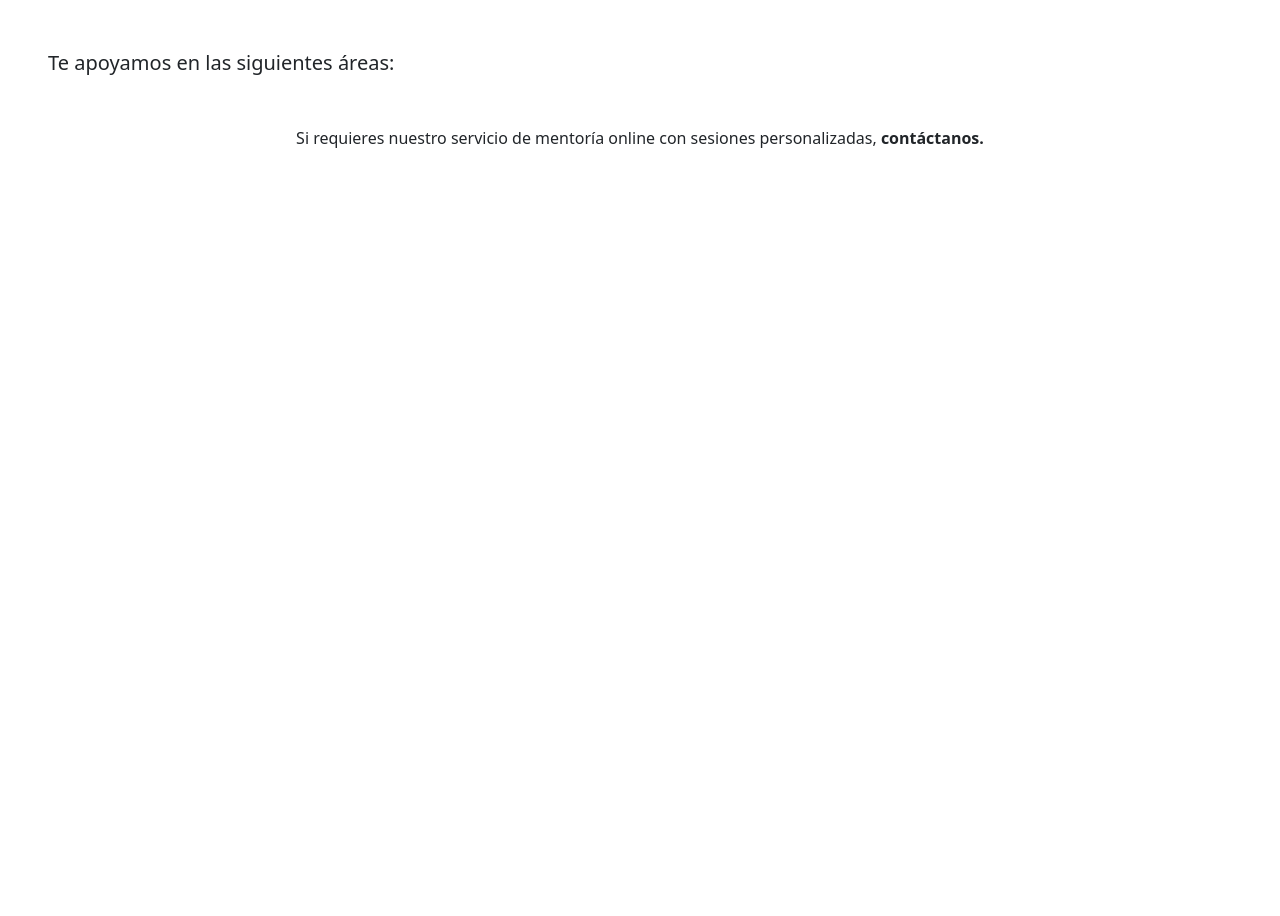
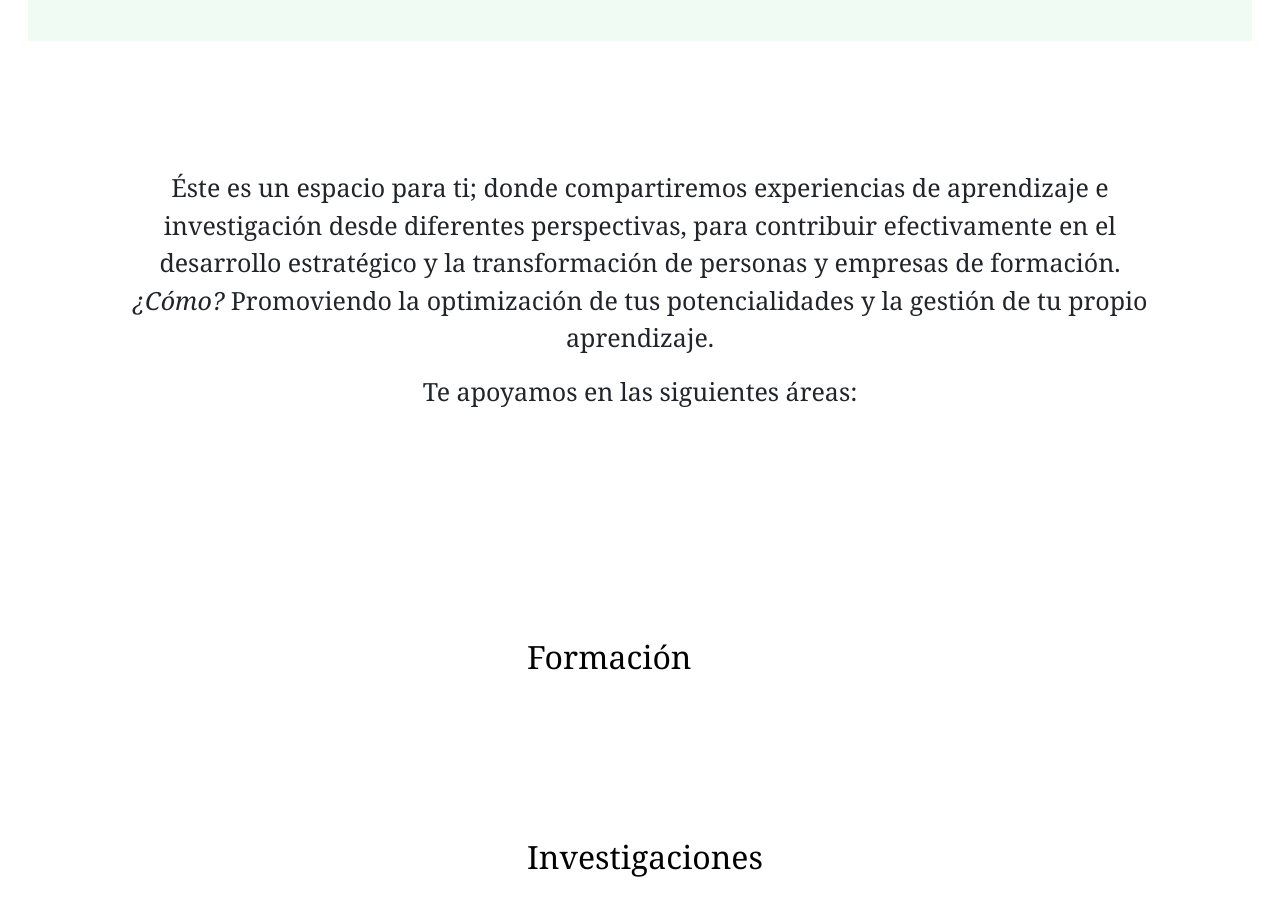
Before and after one commit to jenireeac/pensamiento-innovativo, a React (Create React App) app: page / in a window 1280 px wide. Shown: the part 1872-2788 px from the top of the page. Before the commit the page ends 2038 px from the top, so only its background shows below. Built offline with nearby package versions, Linux system fonts and the light colour scheme.

Commit message:
added flipcard section

```diff
--- a/src/App.css
+++ b/src/App.css
@@ -14,6 +14,9 @@
   );
   --heading-font: "Cormorant Garamond", serif;
   --sub-heading-font: "Gentium Plus", serif;
+  --third-heading-font: "Lucida Sans", "Lucida Sans Regular", "Lucida Grande",
+    "Lucida Sans Unicode", Geneva, Verdana, sans-serif;
+  --text-font: Cambria, Cochin, Georgia, Times, "Times New Roman", serif;
 }
 
 .first-heading {
@@ -26,6 +29,10 @@
   font-family: var(--sub-heading-font);
 }
 
+.third-heading {
+  font-family: var(--third-heading-font);
+  margin: 2em;
+}
 .card-t {
   background: radial-gradient(
     328px at 2.9% 15%,
@@ -37,35 +44,75 @@
   );
   margin: 1em;
 }
-.about-card {
-  background-color: #fafafa;
-}
-
-.mentoria-text {
-  font-size: 22px;
-  font-family: Georgia, "Times New Roman", Times, serif;
-
-}
-
-.card-aprende {
-  font-size: 28px;
-  font-weight: 100;
-  font-family: "Gill Sans", "Gill Sans MT", Calibri, "Trebuchet MS", sans-serif;
-}
 
 @media screen and (min-width: 992px) {
   .home-first-text,
-  .home-second-text{
-    margin-top: 3em;
+  .home-second-text,
+  .mentoria-text {
     font-size: 25px;
     text-align: center;
-    padding: 2em;
+    font-family: var(--text-font);
+  }
+  .home-first-text,
+  .home-second-text {
+    padding: 4em;
+  }
+  .mentoria-text {
+    margin-bottom: 4em;
   }
   .image-photo,
   .image-logo {
     display: block;
     margin-left: auto;
     margin-right: auto;
+  }
+  .mentoria-card {
+    margin: 6em;
+    padding: 2em;
+  }
+
+  .flip-card {
+    perspective: 100%; /* Define the perspective for 3D rotation */
+    width: 250px;
+    height: 200px;
+  }
+
+  .flip-card:hover .flip-card-inner {
+    transform: rotateY(180deg);
+    width: 70em;
+  }
+  .flip-card-inner {
+    width: 100%;
+    height: 100%;
+    transition: transform 0.6s; /* Apply a smooth transition effect */
+    transform-style: preserve-3d;
+  }
+
+  .flip-card.flipped .flip-card-inner {
+    transform: rotateY(
+      180deg
+    ); /* Rotate the inner element for the flip effect */
+  }
+
+  .flip-card-front,
+  .flip-card-back {
+    position: absolute;
+    width: 100%;
+    height: 100%;
+    backface-visibility: hidden; /* Hide the backface of the elements */
+  }
+
+  .flip-card-front {
+    background-color: #ffffff;
+    color: black;
+    font-family: var(--text-font);
+  }
+
+  .flip-card-back {
+    font-size: 18px;
+    background-color: #f0fbf4;
+
+    transform: rotateY(180deg); /* Initially hide the back side */
   }
 }
 @media screen and (max-width: 992px) {
--- a/src/App.js
+++ b/src/App.js
@@ -3,6 +3,7 @@ import "../node_modules/bootstrap/dist/css/bootstrap.min.css";
 import Navbar from "./components/Navbar";
 import Home from "./components/Home";
 import Mentoria from "./components/Mentoria";
+import FlipCard from "./components/Flipcard";
 //  import About from "./components/About";
 //  import Aprende from "./components/Aprende";
 //  import Footer from "./components/Footer";
@@ -14,7 +15,17 @@ function App() {
     <div>
       <Navbar></Navbar>
       <Home />
-       <Mentoria />
+      <Mentoria />
+      <FlipCard
+        frontText="Formación"
+        backText="Un servicio de mentoría que contribuya efectivamente al desarrollo estratégico y a la transformación de la labor docente.
+Centrado en posibilitar la innovación y la mejora continua de quienes enseñan; haciendo énfasis en la diversidad e inclusión, la colaboración y cooperación, integralidad, personalización de la enseñanza, metacognición y efectividad.
+"
+      />
+      <FlipCard frontText="Investigaciones" backText="Un servicio de mentoría que promueva el desarrollo estratégico del investigador y la transformación de la labor investigativa.
+Centrado en la formación de investigadores con un cambio de miras; compartir experiencias de investigación, con estrategias, acciones y propuestas positivas, innovadoras y éticas.
+" />
+      <FlipCard frontText="Diseño de cursos" backText="Atención personalizada con el diseño de cursos para público externo, particulares o empresas, según requerimientos del demandante y, la necesidad formativa de los usuarios docentes e investigadores. " />
       {/* <Aprende />
       <About />
       <Footer />  */}
--- /dev/null
+++ b/src/components/Flipcard.js
@@ -0,0 +1,32 @@
+import React, { useState } from "react";
+import Container from "react-bootstrap/Container";
+import Row from "react-bootstrap/Row";
+import Col from "react-bootstrap/Col";
+
+const FlipCard = ({ frontText, backText }) => {
+  const [isFlipped] = useState(false);
+
+  return (
+    <>
+      <Container fluid>
+        <Row>
+          <div className={`flip-card ${isFlipped ? "flipped" : ""}`}>
+            <div className="flip-card-inner">
+              <Col className="flip-card-front">
+                {" "}
+                {/* Content for the front side of the card */}
+                <h2>{frontText}</h2>
+              </Col>
+              <Col className="flip-card-back">
+                {/* Content for the back side of the card */}
+                <p>{backText}</p>
+              </Col>
+            </div>
+          </div>
+        </Row>
+      </Container>
+    </>
+  );
+};
+
+export default FlipCard;
--- a/src/components/Mentoria.js
+++ b/src/components/Mentoria.js
@@ -1,15 +1,10 @@
 import React from "react";
-import Container from "react-bootstrap/Container";
-import Row from "react-bootstrap/Row";
-import Col from "react-bootstrap/Col";
 
 const Mentoria = () => {
   return (
-    <div>
-      <h2 id="mentoria" className="text-center first-heading">
-        Mentoria
-      </h2>
-      <div className="text-center mentoria-text">
+    <div id="mentoria">
+      <div className="mentoria-card">
+      <div className=" text-center mentoria-text">
         <p>
           Éste es un espacio para ti; donde compartiremos experiencias de
           aprendizaje e investigación desde diferentes perspectivas, para
@@ -19,19 +14,9 @@ const Mentoria = () => {
           <em>¿Cómo?</em> Promoviendo la optimización de tus potencialidades y
           la gestión de tu propio aprendizaje.
         </p>
+      <p>Te apoyamos en las siguientes áreas:</p>
       </div>
-      <p className="fs-5 m-5">Te apoyamos en las siguientes áreas:</p>
-      <Container fluid>
-        <Row>
-          <Col></Col>
-          <Col></Col>
-          <Col></Col>
-        </Row>
-      </Container>
-      <p className="text-center">
-        Si requieres nuestro servicio de mentoría online con sesiones
-        personalizadas, <b>contáctanos.</b>
-      </p>
+      </div>
     </div>
   );
 };
```
